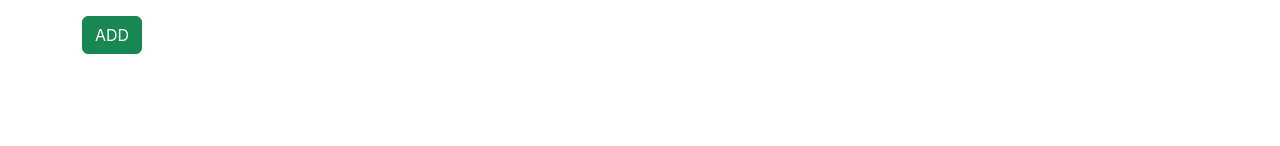
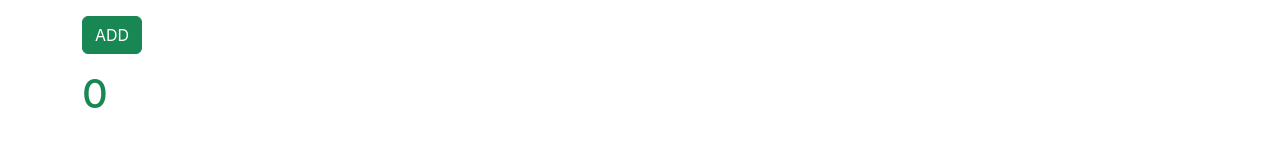
Before and after one commit to 0MadGaming0/Calculator-App, a React (Create React App) app: page / in a window 1280 px wide. Shown: the part 212-358 px from the top of the page. Built offline with nearby package versions, Linux system fonts and the light colour scheme.

Commit message:
Addition

```diff
--- a/src/Components/Addition.jsx
+++ b/src/Components/Addition.jsx
@@ -31,6 +31,9 @@ const readValue=()=>{
                     <div className="col col-12 col-sm-12 col-md-12 col-lg-12 col-xl-12 col-xxl-12">
                         <button onClick={readValue} className="btn btn-success">ADD</button>
                     </div>
+                    <div>
+                        <h1><p className='text-success'>{resut}</p></h1>
+                    </div>
                 </div>
             </div>
         </div>
```
